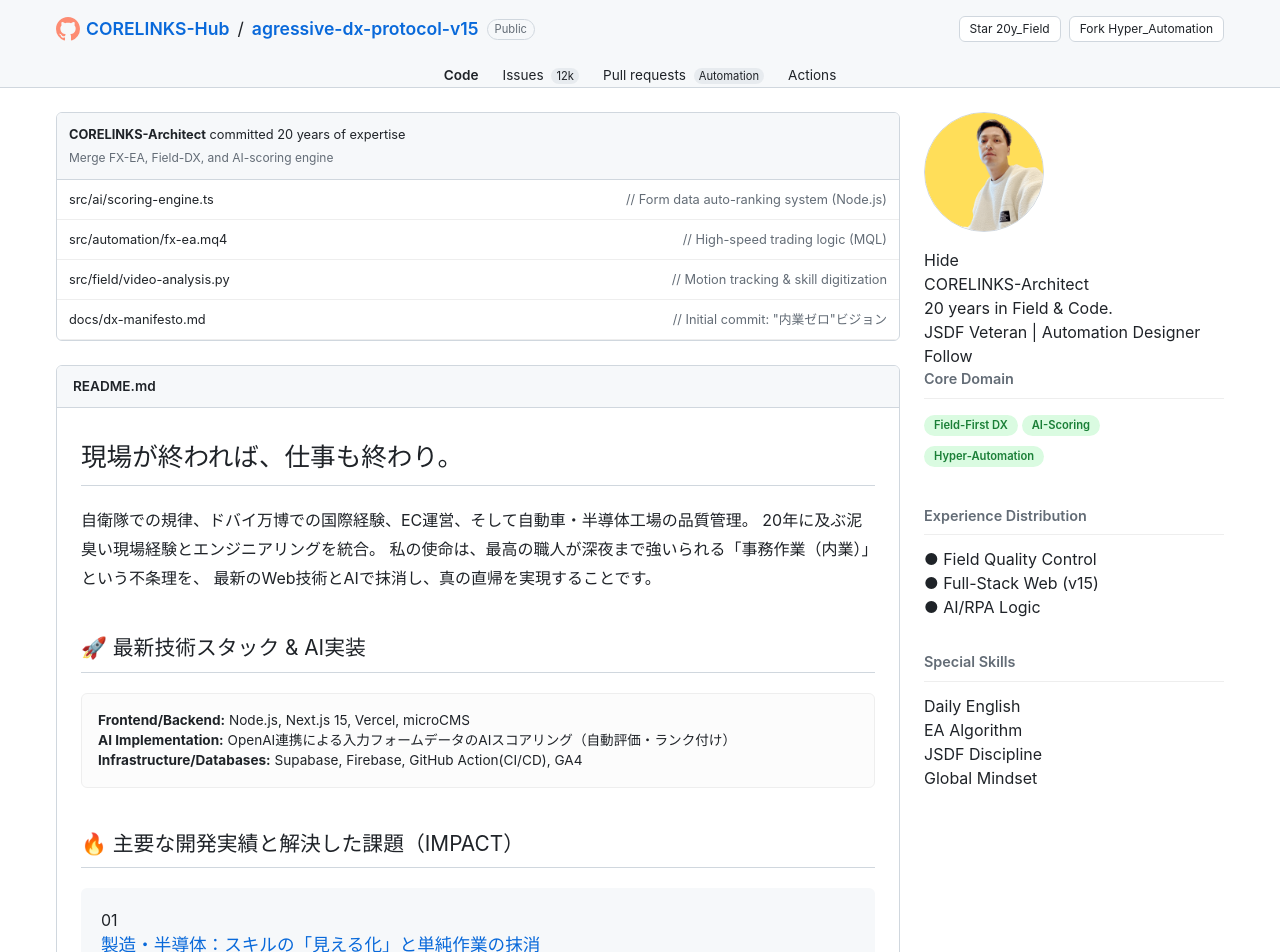
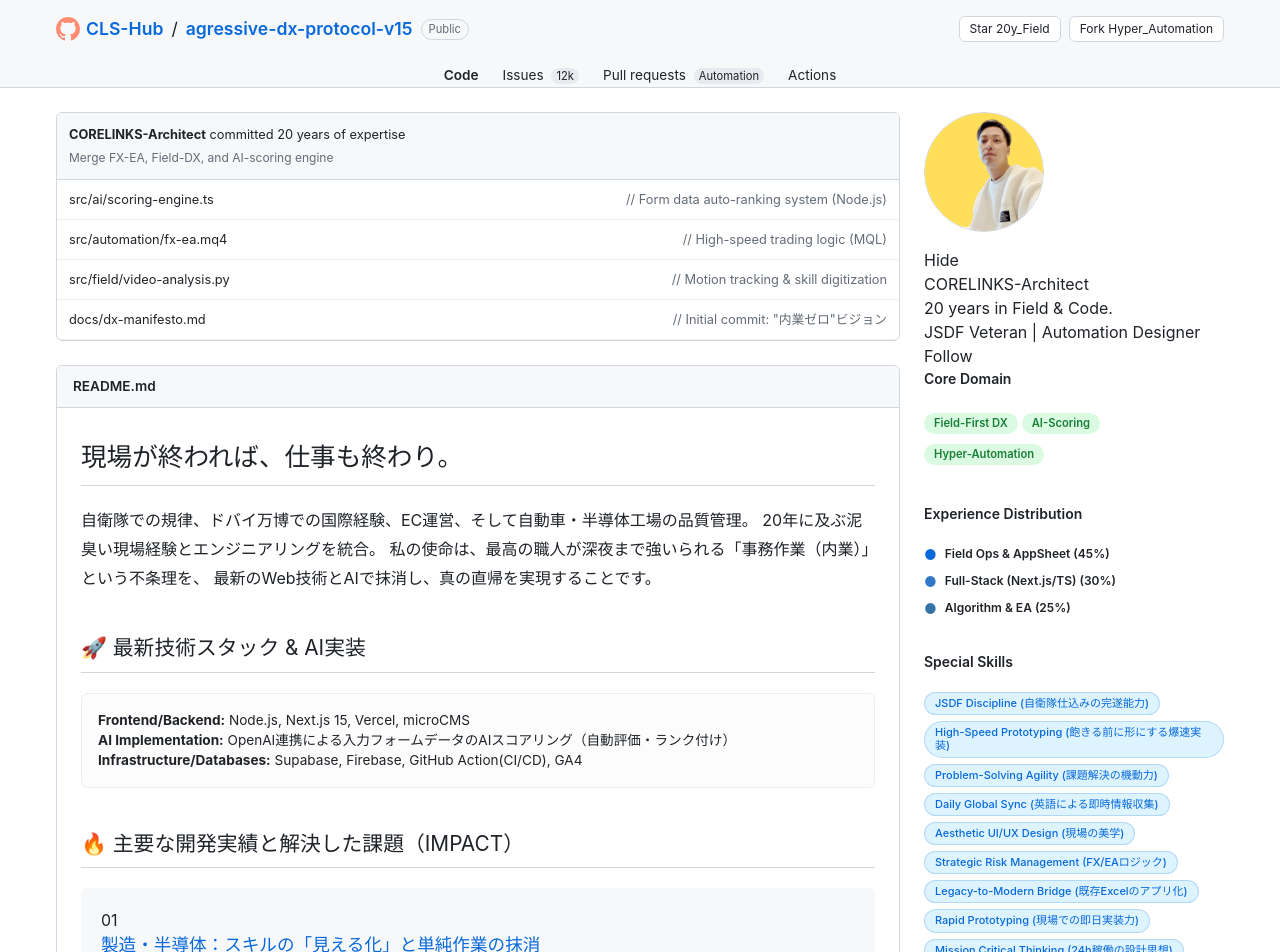
Before and after one commit to oppohone011-ux/core_links_hp, a Next.js app: page /dx in a window 1280 px wide. Shown: the top 952 px of the page. Built offline with nearby package versions, Linux system fonts and the light colour scheme.

Commit message:
feat: upgrade sidebar with 15+ special skills and GitHub-style language bars

```diff
--- a/src/app/dx/DX.module.css
+++ b/src/app/dx/DX.module.css
@@ -210,3 +210,78 @@
   height: 120px;
   margin-bottom: 16px;
 }
+
+/* --- SIDEBAR COMPONENTS --- */
+
+/* 見出し：GitHubのサイドバーらしく */
+.sideBlock h3 {
+  font-size: 14px;
+  font-weight: 600;
+  color: #1f2328;
+  margin-bottom: 12px;
+  border: none;
+}
+
+/* 言語分布のリスト設定 */
+.langList {
+  list-style: none;
+  padding: 0;
+  margin: 0;
+}
+
+.langList li {
+  display: flex;
+  align-items: center;
+  font-size: 12px;
+  font-weight: 600;
+  color: #1f2328;
+  margin-bottom: 6px;
+}
+
+/* 言語バー（プログレスバー） */
+.progressBar {
+  display: flex;
+  height: 10px;
+  border-radius: 5px;
+  overflow: hidden;
+  background-color: #f0f0f0;
+  margin-bottom: 12px; /* リストとの間隔 */
+}
+
+/* バーの色指定：GitHubの各言語色に準拠 */
+.barField { width: 45%; background-color: #0969da; } /* AppSheet / DX Blue */
+.barTs { width: 30%; background-color: #3178c6; }    /* TypeScript Blue */
+.barPy { width: 25%; background-color: #3572A5; }    /* Python Blue */
+
+/* リストのポッチ（バーの色と合わせる） */
+.dotField { color: #0969da; margin-right: 8px; font-size: 14px; }
+.dotTs { color: #3178c6; margin-right: 8px; font-size: 14px; }
+.dotPy { color: #3572A5; margin-right: 8px; font-size: 14px; }
+
+/* --- SPECIAL SKILLS (タグ・バッジ形式) --- */
+.skillList {
+  display: flex;
+  flex-wrap: wrap; /* 横に並べて折り返す */
+  gap: 6px;
+  list-style: none;
+  padding: 0;
+  margin: 0;
+}
+
+.skillList li {
+  font-size: 11px;
+  font-weight: 500;
+  color: #0969da;            /* GitHubリンク色 */
+  background-color: #ddf4ff; /* 薄い青 */
+  padding: 4px 10px;
+  border-radius: 2em;        /* カプセル型 */
+  border: 1px solid rgba(9, 105, 218, 0.2);
+  line-height: 1.2;
+  transition: all 0.2s ease;
+}
+
+/* ホバーで色が反転する遊び心 */
+.skillList li:hover {
+  background-color: #0969da;
+  color: #ffffff;
+}
--- a/src/app/dx/page.tsx
+++ b/src/app/dx/page.tsx
@@ -12,7 +12,7 @@
                 <svg width="24" height="24" viewBox="0 0 16 16" version="1.1" aria-hidden="true" className={styles.logoIcon}>
                   <path d="M8 0c4.42 0 8 3.58 8 8a8.013 8.013 0 0 1-5.45 7.59c-.4.08-.55-.17-.55-.38 0-.27.01-1.13.01-2.2 0-.75-.25-1.23-.54-1.48 1.78-.2 3.65-.88 3.65-3.95 0-.88-.31-1.59-.82-2.15.08-.2.36-1.02-.08-2.12 0 0-.67-.22-2.2.82-.64-.18-1.32-.27-2-.27-.68 0-1.36.09-2 .27-1.53-1.03-2.2-.82-2.2-.82-.44 1.1-.16 1.92-.08 2.12-.51.56-.82 1.28-.82 2.15 0 3.06 1.86 3.75 3.64 3.95-.23.2-.44.55-.51 1.07-.46.21-1.61.55-2.33-.66-.15-.24-.6-.83-1.23-.82-.67.01-.27.38.01.53.34.19.73.9.82 1.13.16.45.68 1.31 2.69.94 0 .67.01 1.3.01 1.49 0 .21-.15.45-.55.38A7.995 7.995 0 0 1 0 8c0-4.42 3.58-8 8-8Z"></path>
                 </svg>
-                <span className={styles.hubTitle}>CORELINKS-Hub</span>
+                <span className={styles.hubTitle}>CLS-Hub</span>
               </div>
               <span className={styles.separator}>/</span>
               <span className={styles.repo}>agressive-dx-protocol-v15</span>
@@ -184,19 +184,30 @@
                 <span className={styles.langPy} style={{width: '25%'}} title="Python/AI" />
               </div>
               <ul className={styles.langList}>
-                <li><span className={styles.dotField}>●</span> Field Quality Control</li>
-                <li><span className={styles.dotTs}>●</span> Full-Stack Web (v15)</li>
-                <li><span className={styles.dotPy}>●</span> AI/RPA Logic</li>
+                <li><span className={styles.dotField}>●</span> Field Ops & AppSheet (45%)</li>
+                <li><span className={styles.dotTs}>●</span> Full-Stack (Next.js/TS) (30%)</li>
+                <li><span className={styles.dotPy}>●</span> Algorithm & EA (25%)</li>
               </ul>
             </div>
 
             <div className={styles.sideBlock}>
               <h3>Special Skills</h3>
               <ul className={styles.skillList}>
-                <li>Daily English</li>
-                <li>EA Algorithm</li>
-                <li>JSDF Discipline</li>
-                <li>Global Mindset</li>
+                <li>JSDF Discipline (自衛隊仕込みの完遂能力)</li>
+                <li>High-Speed Prototyping (飽きる前に形にする爆速実装)</li>
+                <li>Problem-Solving Agility (課題解決の機動力)</li>
+                <li>Daily Global Sync (英語による即時情報収集)</li>
+                <li>Aesthetic UI/UX Design (現場の美学)</li>
+                <li>Strategic Risk Management (FX/EAロジック)</li>
+                <li>Legacy-to-Modern Bridge (既存Excelのアプリ化)</li>
+                <li>Rapid Prototyping (現場での即日実装力)</li>
+                <li>Mission Critical Thinking (24h稼働の設計思想)</li>
+                <li>Field-Driven Development (現場第一の現場実装)</li>
+                <li>Data-Centric Automation (データに基づく自動化)</li>
+                <li>Adaptive Problem Solving (不測の事態への適応力)</li>
+                <li>Global Market Awareness (グローバル市場の動向把握)</li>
+                <li>Zero-Waste Process Design (無駄を削ぎ落とす工程設計)</li>
+                <li>Continuous Iteration (止まらない改善サイクル)</li>
               </ul>
             </div>
           </aside>
```
